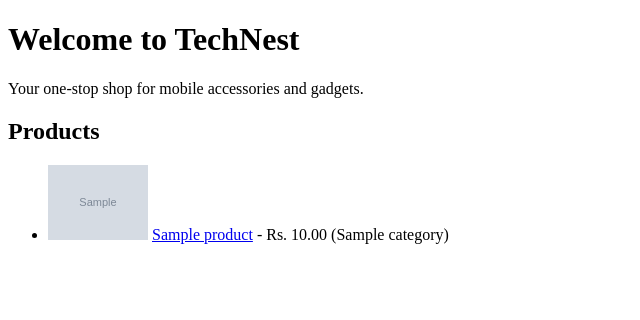
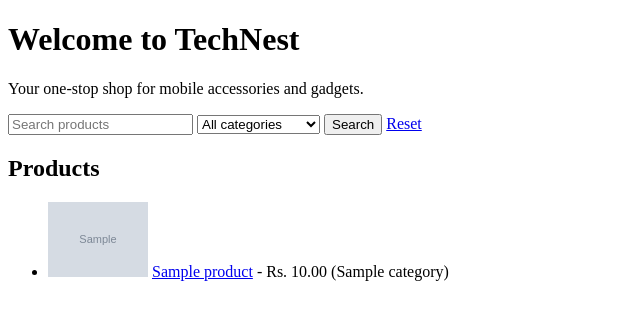
Before and after one commit to arslan48/Technest, a Django app: page / in a window 1280 px wide. Shown: the top 320 px of the page, without its empty margins (0-640 px from the left). Run offline with Django 5.2, Linux system fonts and the light colour scheme; tables that the repository leaves empty hold one stand-in row (values such as "Sample post"); grey boxes marked "Sample" are stand-in pictures.

Commit message:
Add product images, detail page, search and category filter

```diff
--- a/store/templates/store/index.html
+++ b/store/templates/store/index.html
@@ -8,6 +8,21 @@
 <body>
     <h1>Welcome to TechNest</h1>
     <p>Your one-stop shop for mobile accessories and gadgets.</p>
+
+    <form method="get" action="{% url 'home' %}">
+        <input type="text" name="q" placeholder="Search products" value="{{ query }}">
+        <select name="category">
+            <option value="">All categories</option>
+            {% for category in categories %}
+                <option value="{{ category.id }}"
+                    {% if selected_category == category.id|stringformat:"s" %}selected{% endif %}>
+                    {{ category.name }}
+                </option>
+            {% endfor %}
+        </select>
+        <button type="submit">Search</button>
+        <a href="{% url 'home' %}">Reset</a>
+    </form>
 
     <h2>Products</h2>
     <ul>
@@ -20,7 +35,7 @@
                 - Rs. {{ product.price }} ({{ product.category.name }})
             </li>
         {% empty %}
-            <li>No products available yet.</li>
+            <li>No products found.</li>
         {% endfor %}
     </ul>
 </body>
--- a/store/views.py
+++ b/store/views.py
@@ -1,11 +1,28 @@
 from django.shortcuts import get_object_or_404, render
 
-from .models import Product
+from .models import Category, Product
 
 
 def home(request):
     products = Product.objects.all()
-    return render(request, 'store/index.html', {'products': products})
+    categories = Category.objects.all()
+
+    query = request.GET.get('q', '')
+    selected_category = request.GET.get('category', '')
+
+    if query:
+        products = products.filter(name__icontains=query)
+
+    if selected_category:
+        products = products.filter(category_id=selected_category)
+
+    context = {
+        'products': products,
+        'categories': categories,
+        'query': query,
+        'selected_category': selected_category,
+    }
+    return render(request, 'store/index.html', context)
 
 
 def product_detail(request, product_id):
```
